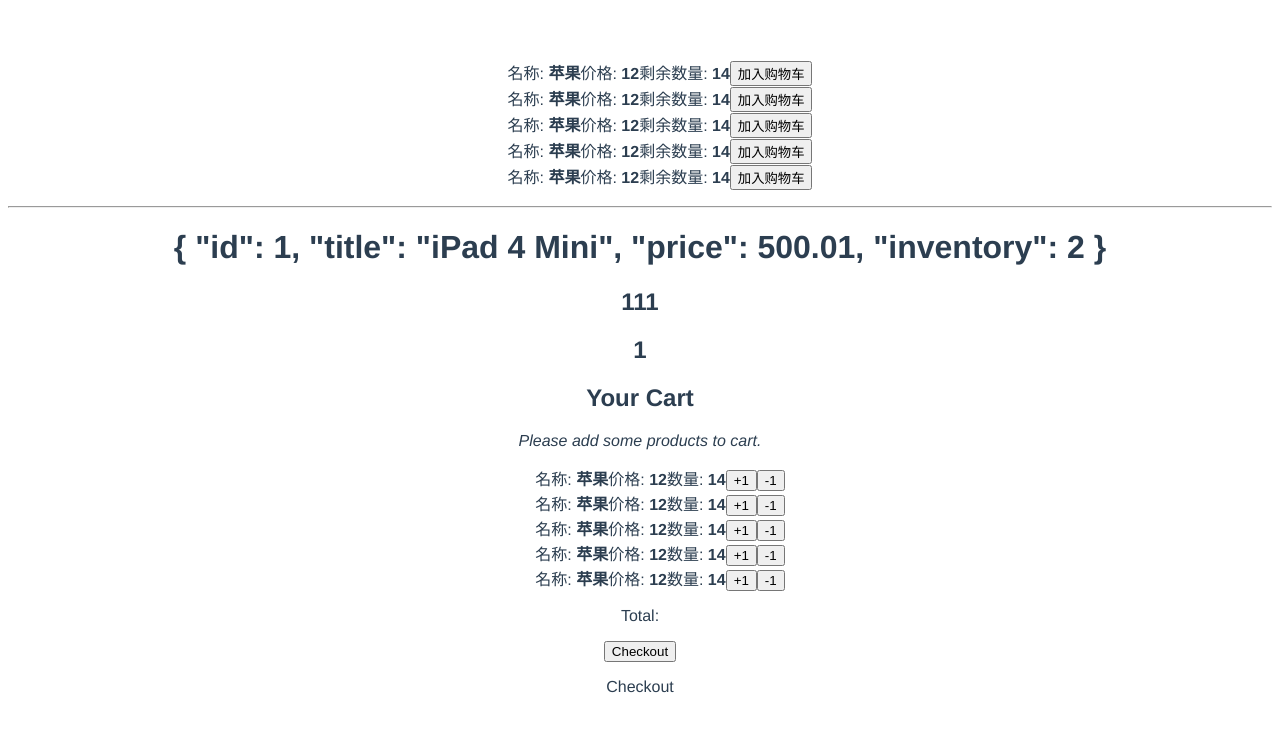
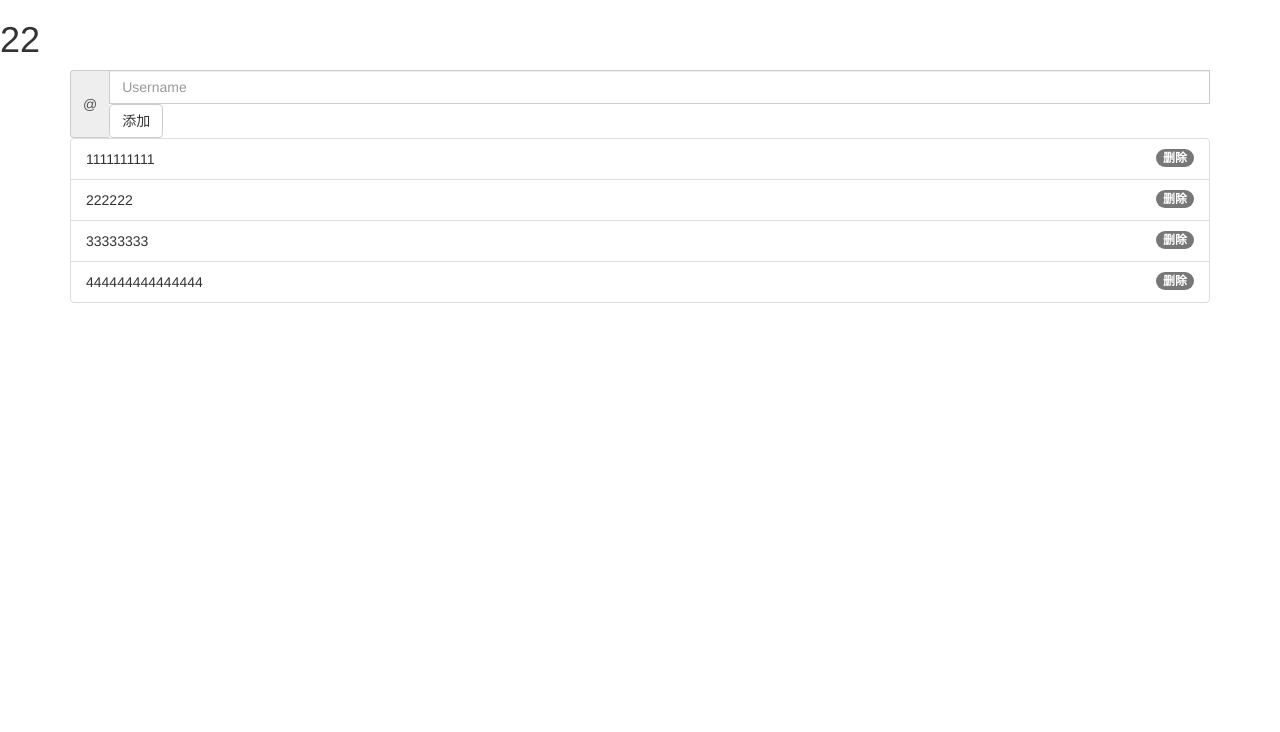
Before and after one commit to clm1100/shopingcart, a Vue app: page / in a window 1280 px wide. Shown: the top 732 px of the page. Built offline with nearby package versions, Linux system fonts and the light colour scheme.

Commit message:
todolist

```diff
--- a/index.html
+++ b/index.html
@@ -2,6 +2,7 @@
 <html>
   <head>
     <meta charset="utf-8">
+    <meta name="viewport" content="width=device-width,target-densitydpi=high-dpi,initial-scale=1.0, minimum-scale=1.0, maximum-scale=1.0, user-scalable=no"/>
     <title>we</title>
   </head>
   <body>
--- a/package.json
+++ b/package.json
@@ -11,8 +11,10 @@
     "lint": "eslint --ext .js,.vue src"
   },
   "dependencies": {
+    "bootstrap": "^3.3.7",
     "vue": "^2.5.2",
     "vue-router": "^3.0.1",
+    "vue-strap": "^1.1.37",
     "vuex": "^3.0.0"
   },
   "devDependencies": {
--- a/src/App.vue
+++ b/src/App.vue
@@ -1,65 +1,72 @@
 <template>
   <div id="app">
-    <Products />
-    <hr>
-    <h1>{{a}}</h1>
-    <h2>{{b[2]}}111</h2>
-    <h2>{{c}}</h2>
-    <Cart/>
+    <h1>22</h1>
+    <div class="container">
+      <div class="input-group">
+        <span class="input-group-addon" id="basic-addon1">@</span>
+        <input v-model="content" type="text" class="form-control" placeholder="Username" aria-describedby="basic-addon1">
+        <button @click="add" type="button" class="btn btn-default">添加</button>
+      </div>
+    </div>
+    <div class="container">
+      <ul class="list-group">
+        <li v-for=" t in todos" class="list-group-item">
+          <span @click="jian(t.id)" class="badge">删除</span>
+          {{t.content}}
+        </li>
+      </ul>
+    </div>
   </div>
+
 </template>
 
 <script>
-import store from './store'
-import Cart from './components/Cart'
-import Products from './components/Products'
-store.commit('gcadd');
-console.log(store.getters.goodlength)
-store.dispatch('getProducts');
-console.log(store.getters.goodlength)
-let cc = {a:1};
+import 'bootstrap/dist/css/bootstrap.min.css'
+import store from "./store";
+function randomString(len) {
+　　len = len || 32;
+　　var $chars = 'ABCDEFGHJKMNPQRSTWXYZabcdefhijkmnprstwxyz2345678';    /****默认去掉了容易混淆的字符oOLl,9gq,Vv,Uu,I1****/
+　　var maxPos = $chars.length;
+　　var pwd = '';
+　　for (let i = 0; i < len; i++) {
+　　　　pwd += $chars.charAt(Math.floor(Math.random() * maxPos));
+　　}
+　　return pwd;
+}
+
 export default {
   data(){
     return {
-      b:this.$store.state.goods
+      content:'',
+      todos:[
+        {id: 1, content:'1111111111'},
+        {id: 2, content:'222222'},
+        {id: 3, content:'33333333'},
+        {id: 4, content:'444444444444444'},
+       ]
     }
   },
-  computed:{
-     a(){return this.$store.state.goods[0]},
-     c(){
-       return cc.a
-     }
-  },
-  name: 'app',
-  store,
-  components: {
-    Cart,
-    Products
-  },
-  created(){
-       this.log()
-  },
   methods:{
-    getProducts(){
-      this.$store.dispatch('getProducts');
-      setTimeout(function(){
-        cc.a+=1
-      })
+    add(){
+      console.log(this.content);
+      let todo = {
+        id : randomString(32),
+        content:this.content
+      }
+      if(this.content){
+        this.todos.push(todo);
+      }
     },
-    log(){
-      console.log(this.$store.state.goods,15040)
+    jian(id){
+      let index = '';
+      this.todos.forEach((e,i)=>{if(e.id==id){index = i}});
+      console.log(index);
+      this.todos.splice(index,1);
     }
   }
-}
+};
 </script>
 
 <style>
-#app {
-  font-family: 'Avenir', Helvetica, Arial, sans-serif;
-  -webkit-font-smoothing: antialiased;
-  -moz-osx-font-smoothing: grayscale;
-  text-align: center;
-  color: #2c3e50;
-  margin-top: 60px;
-}
+
 </style>
```
Also changed, not shown: 1 other file (tests, documents, lock files or other folders).
